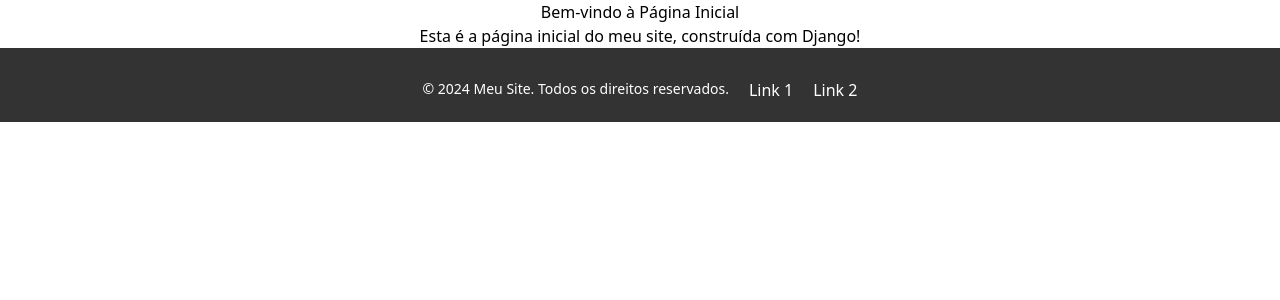
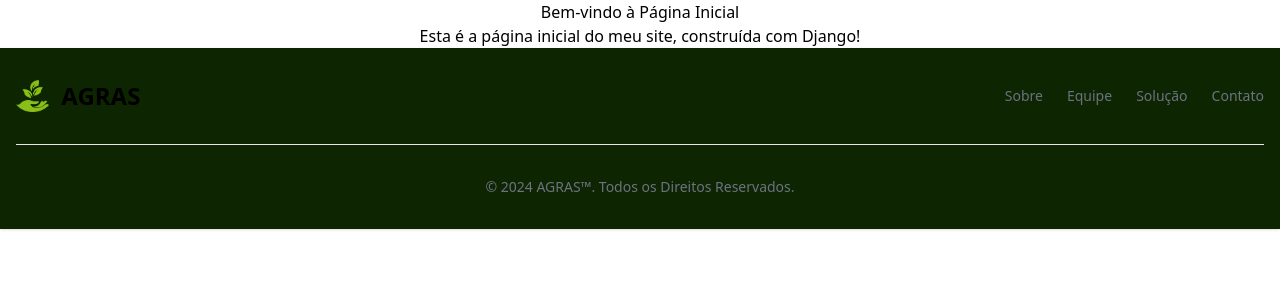
Before and after one commit to biacosta7/agras, a Django app: page / in a window 1280 px wide. Shown: the part 108-408 px from the top of the page. Run offline with Django 5.2, Linux system fonts and the light colour scheme; some libraries are stand-ins or nearby versions.

Commit message:
styling footer

```diff
--- a/templates/common/footer.html
+++ b/templates/common/footer.html
@@ -1,10 +1,27 @@
-<!-- Componente footer padrão -->
-<footer class="footer">
-    <nav class="navbar-footer">
-        <ul class="footer-links">
-            <p>&copy; 2024 Meu Site. Todos os direitos reservados.</p>
-            <li><a href="#">Link 1</a></li>
-            <li><a href="#">Link 2</a></li>
-        </ul>
-    </nav>
+{% load static %}
+<footer class="shadow bg-[#0D2601]">
+    <div class="w-full max-w-screen-xl mx-auto p-4 md:py-8">
+        <div class="sm:flex sm:items-center sm:justify-between">
+            <a href="https://flowbite.com/" class="flex items-center mb-4 sm:mb-0 space-x-3 rtl:space-x-reverse">
+                <img src="{% static 'assets/logo-green.png' %}" class="h-8" alt="Flowbite Logo" />
+                <span class="self-center text-2xl font-semibold whitespace-nowrap dark:text-white">AGRAS</span>
+            </a>
+            <ul class="flex flex-wrap items-center mb-6 text-sm font-medium text-gray-500 sm:mb-0 dark:text-gray-400">
+                <li>
+                    <a href="https://sites.google.com/cesar.school/agras/" target="_blank" class="hover:underline me-4 md:me-6">Sobre</a>
+                </li>
+                <li>
+                    <a href="https://sites.google.com/cesar.school/agras/sobre-n%C3%B3s" target="_blank" class="hover:underline me-4 md:me-6">Equipe</a>
+                </li>
+                <li>
+                    <a href="https://sites.google.com/cesar.school/agras" target="_blank" class="hover:underline me-4 md:me-6">Solução</a>
+                </li>
+                <li>
+                    <a href="#" class="hover:underline">Contato</a>
+                </li>
+            </ul>
+        </div>
+        <hr class="my-6 border-gray-200 sm:mx-auto dark:border-gray-700 lg:my-8" />
+        <span class="block text-sm text-gray-500 sm:text-center dark:text-gray-400">© 2024 <a href="https://sites.google.com/cesar.school/agras/" target="_blank" class="hover:underline">AGRAS™</a>. Todos os Direitos Reservados.</span>
+    </div>
 </footer>
```
